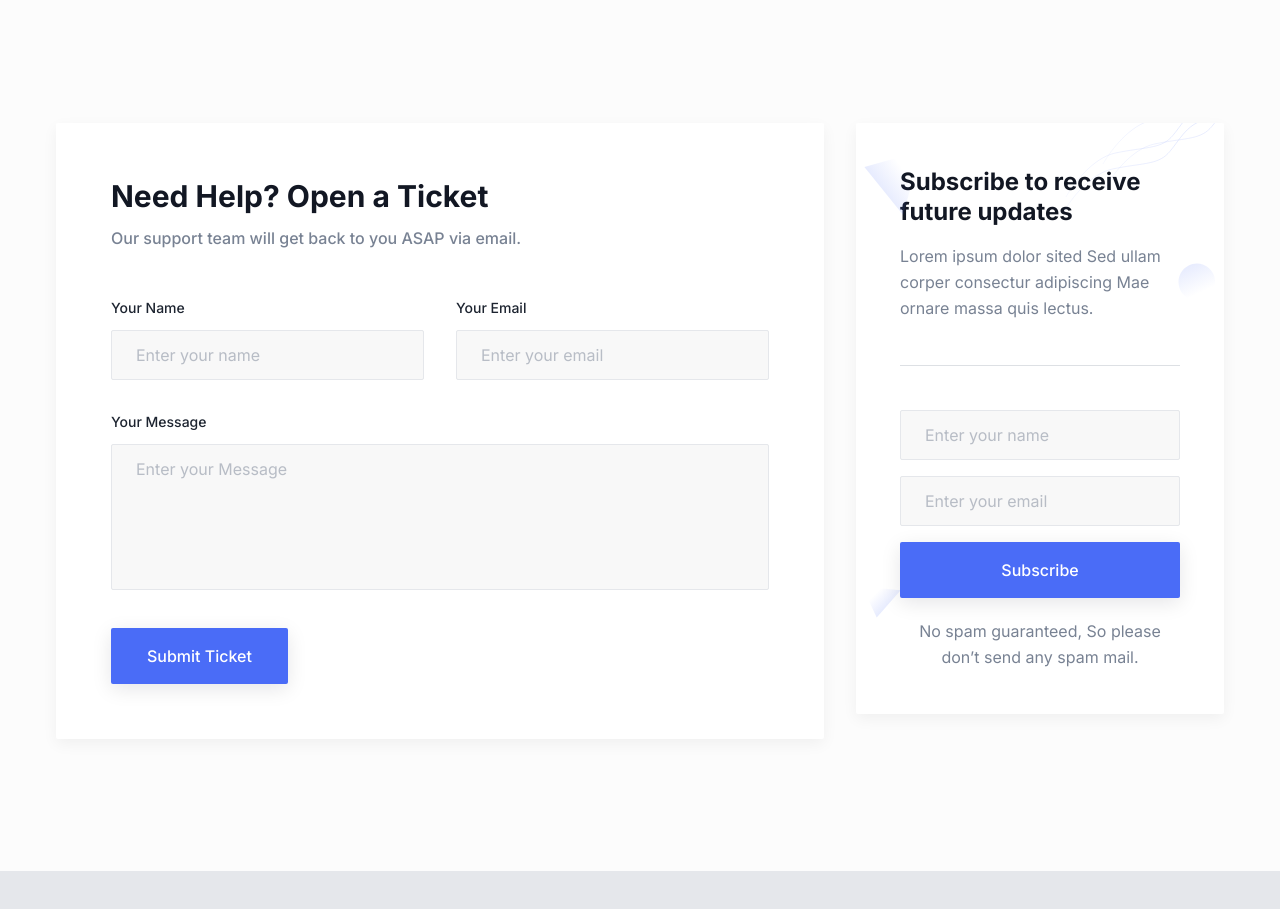
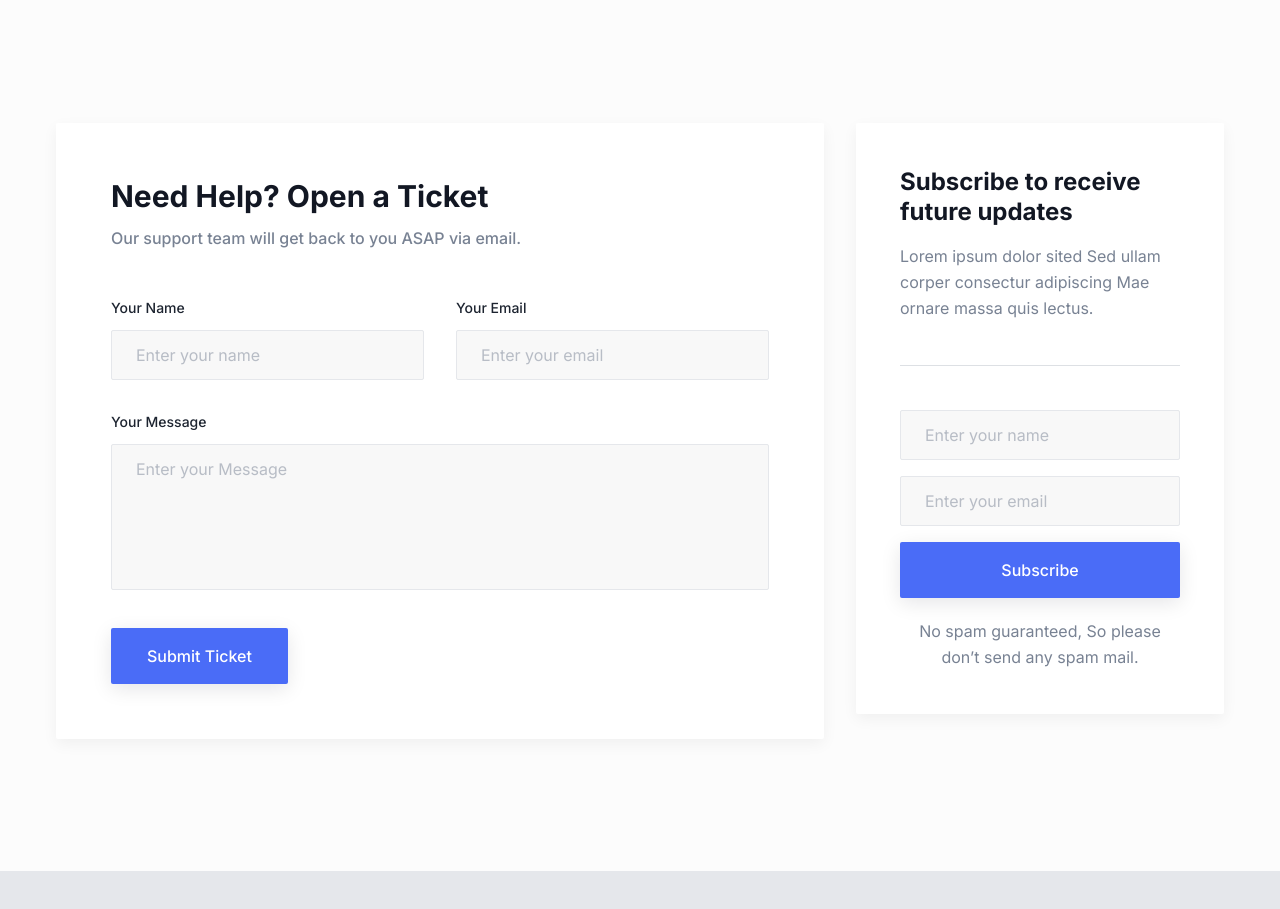
Before and after one commit to duansha/mu5ic4good, a Next.js app: page / in a window 1280 px wide. Shown: the part 2060-2969 px from the top of the page. Built offline with nearby package versions, Linux system fonts and the light colour scheme.

Commit message:
fix footer

```diff
--- a/src/components/Brands/index.tsx
+++ b/src/components/Brands/index.tsx
@@ -91,16 +91,10 @@ const Brands = () => {
                 </div>
               </div>
               <div className="flex flex-col justify-center gap-4 sm:flex-row">
-                <button
-                  className="ring-offset-background focus-visible:ring-ring [&amp;_svg]:pointer-events-none [&amp;_svg]:size-4 [&amp;_svg]:shrink-0 bg-primary hover:bg-primary/90 inline-flex h-11 items-center justify-center gap-2 rounded-md bg-gradient-to-r from-pink-500 to-purple-600 px-8 py-4 text-lg font-medium whitespace-nowrap text-white transition-colors hover:from-pink-600 hover:to-purple-700 focus-visible:ring-2 focus-visible:ring-offset-2 focus-visible:outline-none disabled:pointer-events-none disabled:opacity-50"
-                  fdprocessedid="u1a8vn"
-                >
+                <button className="ring-offset-background focus-visible:ring-ring [&amp;_svg]:pointer-events-none [&amp;_svg]:size-4 [&amp;_svg]:shrink-0 bg-primary hover:bg-primary/90 inline-flex h-11 items-center justify-center gap-2 rounded-md bg-gradient-to-r from-pink-500 to-purple-600 px-8 py-4 text-lg font-medium whitespace-nowrap text-white transition-colors hover:from-pink-600 hover:to-purple-700 focus-visible:ring-2 focus-visible:ring-offset-2 focus-visible:outline-none disabled:pointer-events-none disabled:opacity-50">
                   Learn More
                 </button>
-                <button
-                  className="ring-offset-background focus-visible:ring-ring [&amp;_svg]:pointer-events-none [&amp;_svg]:size-4 [&amp;_svg]:shrink-0 inline-flex h-11 items-center justify-center gap-2 rounded-md border border-purple-400 bg-transparent px-8 py-4 text-lg font-medium whitespace-nowrap text-purple-400 transition-colors hover:bg-purple-400 hover:text-white focus-visible:ring-2 focus-visible:ring-offset-2 focus-visible:outline-none disabled:pointer-events-none disabled:opacity-50 dark:border-purple-300 dark:text-purple-300 dark:hover:bg-purple-300 dark:hover:text-gray-900"
-                  fdprocessedid="2e2l4"
-                >
+                <button className="ring-offset-background focus-visible:ring-ring [&amp;_svg]:pointer-events-none [&amp;_svg]:size-4 [&amp;_svg]:shrink-0 inline-flex h-11 items-center justify-center gap-2 rounded-md border border-purple-400 bg-transparent px-8 py-4 text-lg font-medium whitespace-nowrap text-purple-400 transition-colors hover:bg-purple-400 hover:text-white focus-visible:ring-2 focus-visible:ring-offset-2 focus-visible:outline-none disabled:pointer-events-none disabled:opacity-50 dark:border-purple-300 dark:text-purple-300 dark:hover:bg-purple-300 dark:hover:text-gray-900">
                   Help Us
                 </button>
               </div>
--- a/src/components/Contact/NewsLatterBox.tsx
+++ b/src/components/Contact/NewsLatterBox.tsx
@@ -36,223 +36,6 @@ const NewsLatterBox = () => {
           No spam guaranteed, So please don’t send any spam mail.
         </p>
       </div>
-
-      <div>
-        <span className="absolute top-7 left-2">
-          <svg
-            width="57"
-            height="65"
-            viewBox="0 0 57 65"
-            fill="none"
-            xmlns="http://www.w3.org/2000/svg"
-          >
-            <path
-              opacity="0.5"
-              d="M0.407629 15.9573L39.1541 64.0714L56.4489 0.160793L0.407629 15.9573Z"
-              fill="url(#paint0_linear_1028_600)"
-            />
-            <defs>
-              <linearGradient
-                id="paint0_linear_1028_600"
-                x1="-18.3187"
-                y1="55.1044"
-                x2="37.161"
-                y2="15.3509"
-                gradientUnits="userSpaceOnUse"
-              >
-                <stop
-                  stopColor={theme === "light" ? "#4A6CF7" : "#fff"}
-                  stopOpacity="0.62"
-                />
-                <stop
-                  offset="1"
-                  stopColor={theme === "light" ? "#4A6CF7" : "#fff"}
-                  stopOpacity="0"
-                />
-              </linearGradient>
-            </defs>
-          </svg>
-        </span>
-
-        <span className="absolute bottom-24 left-1.5">
-          <svg
-            width="39"
-            height="32"
-            viewBox="0 0 39 32"
-            fill="none"
-            xmlns="http://www.w3.org/2000/svg"
-          >
-            <path
-              opacity="0.5"
-              d="M14.7137 31.4215L38.6431 4.24115L6.96581e-07 0.624124L14.7137 31.4215Z"
-              fill="url(#paint0_linear_1028_601)"
-            />
-            <defs>
-              <linearGradient
-                id="paint0_linear_1028_601"
-                x1="39.1948"
-                y1="38.335"
-                x2="10.6982"
-                y2="10.2511"
-                gradientUnits="userSpaceOnUse"
-              >
-                <stop
-                  stopColor={theme === "light" ? "#4A6CF7" : "#fff"}
-                  stopOpacity="0.62"
-                />
-                <stop
-                  offset="1"
-                  stopColor={theme === "light" ? "#4A6CF7" : "#fff"}
-                  stopOpacity="0"
-                />
-              </linearGradient>
-            </defs>
-          </svg>
-        </span>
-
-        <span className="absolute top-[140px] right-2">
-          <svg
-            width="38"
-            height="38"
-            viewBox="0 0 38 38"
-            fill="none"
-            xmlns="http://www.w3.org/2000/svg"
-          >
-            <path
-              opacity="0.5"
-              d="M10.6763 35.3091C23.3976 41.6367 38.1681 31.7045 37.107 17.536C36.1205 4.3628 21.9407 -3.46901 10.2651 2.71063C-2.92254 9.69061 -2.68321 28.664 10.6763 35.3091Z"
-              fill="url(#paint0_linear_1028_602)"
-            />
-            <defs>
-              <linearGradient
-                id="paint0_linear_1028_602"
-                x1="-0.571054"
-                y1="-37.1717"
-                x2="28.7937"
-                y2="26.7564"
-                gradientUnits="userSpaceOnUse"
-              >
-                <stop
-                  stopColor={theme === "light" ? "#4A6CF7" : "#fff"}
-                  stopOpacity="0.62"
-                />
-                <stop
-                  offset="1"
-                  stopColor={theme === "light" ? "#4A6CF7" : "#fff"}
-                  stopOpacity="0"
-                />
-              </linearGradient>
-            </defs>
-          </svg>
-        </span>
-
-        <span className="absolute top-0 right-0">
-          <svg
-            width="162"
-            height="91"
-            viewBox="0 0 162 91"
-            fill="none"
-            xmlns="http://www.w3.org/2000/svg"
-          >
-            <g opacity="0.3">
-              <path
-                opacity="0.45"
-                d="M1 89.9999C8 77.3332 27.7 50.7999 50.5 45.9999C79 39.9999 95 41.9999 106 30.4999C117 18.9999 126 -3.50014 149 -3.50014C172 -3.50014 187 4.99986 200.5 -8.50014C214 -22.0001 210.5 -46.0001 244 -37.5001C270.8 -30.7001 307.167 -45 322 -53"
-                stroke="url(#paint0_linear_1028_603)"
-              />
-              <path
-                opacity="0.45"
-                d="M43 64.9999C50 52.3332 69.7 25.7999 92.5 20.9999C121 14.9999 137 16.9999 148 5.49986C159 -6.00014 168 -28.5001 191 -28.5001C214 -28.5001 229 -20.0001 242.5 -33.5001C256 -47.0001 252.5 -71.0001 286 -62.5001C312.8 -55.7001 349.167 -70 364 -78"
-                stroke="url(#paint1_linear_1028_603)"
-              />
-              <path
-                opacity="0.45"
-                d="M4 73.9999C11 61.3332 30.7 34.7999 53.5 29.9999C82 23.9999 98 25.9999 109 14.4999C120 2.99986 129 -19.5001 152 -19.5001C175 -19.5001 190 -11.0001 203.5 -24.5001C217 -38.0001 213.5 -62.0001 247 -53.5001C273.8 -46.7001 310.167 -61 325 -69"
-                stroke="url(#paint2_linear_1028_603)"
-              />
-              <path
-                opacity="0.45"
-                d="M41 40.9999C48 28.3332 67.7 1.79986 90.5 -3.00014C119 -9.00014 135 -7.00014 146 -18.5001C157 -30.0001 166 -52.5001 189 -52.5001C212 -52.5001 227 -44.0001 240.5 -57.5001C254 -71.0001 250.5 -95.0001 284 -86.5001C310.8 -79.7001 347.167 -94 362 -102"
-                stroke="url(#paint3_linear_1028_603)"
-              />
-            </g>
-            <defs>
-              <linearGradient
-                id="paint0_linear_1028_603"
-                x1="291.35"
-                y1="12.1032"
-                x2="179.211"
-                y2="237.617"
-                gradientUnits="userSpaceOnUse"
-              >
-                <stop
-                  offset="0.328125"
-                  stopColor={theme === "light" ? "#4A6CF7" : "#fff"}
-                />
-                <stop
-                  offset="1"
-                  stopColor={theme === "light" ? "#4A6CF7" : "#fff"}
-                  stopOpacity="0"
-                />
-              </linearGradient>
-              <linearGradient
-                id="paint1_linear_1028_603"
-                x1="333.35"
-                y1="-12.8968"
-                x2="221.211"
-                y2="212.617"
-                gradientUnits="userSpaceOnUse"
-              >
-                <stop
-                  offset="0.328125"
-                  stopColor={theme === "light" ? "#4A6CF7" : "#fff"}
-                />
-                <stop
-                  offset="1"
-                  stopColor={theme === "light" ? "#4A6CF7" : "#fff"}
-                  stopOpacity="0"
-                />
-              </linearGradient>
-              <linearGradient
-                id="paint2_linear_1028_603"
-                x1="294.35"
-                y1="-3.89678"
-                x2="182.211"
-                y2="221.617"
-                gradientUnits="userSpaceOnUse"
-              >
-                <stop
-                  offset="0.328125"
-                  stopColor={theme === "light" ? "#4A6CF7" : "#fff"}
-                />
-                <stop
-                  offset="1"
-                  stopColor={theme === "light" ? "#4A6CF7" : "#fff"}
-                  stopOpacity="0"
-                />
-              </linearGradient>
-              <linearGradient
-                id="paint3_linear_1028_603"
-                x1="331.35"
-                y1="-36.8968"
-                x2="219.211"
-                y2="188.617"
-                gradientUnits="userSpaceOnUse"
-              >
-                <stop
-                  offset="0.328125"
-                  stopColor={theme === "light" ? "#4A6CF7" : "#fff"}
-                />
-                <stop
-                  offset="1"
-                  stopColor={theme === "light" ? "#4A6CF7" : "#fff"}
-                  stopOpacity="0"
-                />
-              </linearGradient>
-            </defs>
-          </svg>
-        </span>
-      </div>
     </div>
   );
 };
--- a/src/components/Footer/index.tsx
+++ b/src/components/Footer/index.tsx
@@ -18,9 +18,9 @@ const Footer = () => {
                     viewBox="0 0 24 24"
                     fill="none"
                     stroke="currentColor"
-                    stroke-width="2"
-                    stroke-linecap="round"
-                    stroke-linejoin="round"
+                    strokeWidth="2"
+                    strokeLinecap="round"
+                    strokeLinejoin="round"
                     className="lucide lucide-music mr-2 h-8 w-8 text-pink-400"
                   >
                     <path d="M9 18V5l12-2v13"></path>
@@ -34,9 +34,9 @@ const Footer = () => {
                     viewBox="0 0 24 24"
                     fill="none"
                     stroke="currentColor"
-                    stroke-width="2"
-                    stroke-linecap="round"
-                    stroke-linejoin="round"
+                    strokeWidth="2"
+                    strokeLinecap="round"
+                    strokeLinejoin="round"
                     className="lucide lucide-heart mr-3 h-6 w-6 text-red-400"
                   >
                     <path d="M19 14c1.49-1.46 3-3.21 3-5.5A5.5 5.5 0 0 0 16.5 3c-1.76 0-3 .5-4.5 2-1.5-1.5-2.74-2-4.5-2A5.5 5.5 0 0 0 2 8.5c0 2.3 1.5 4.05 3 5.5l7 7Z"></path>
```
